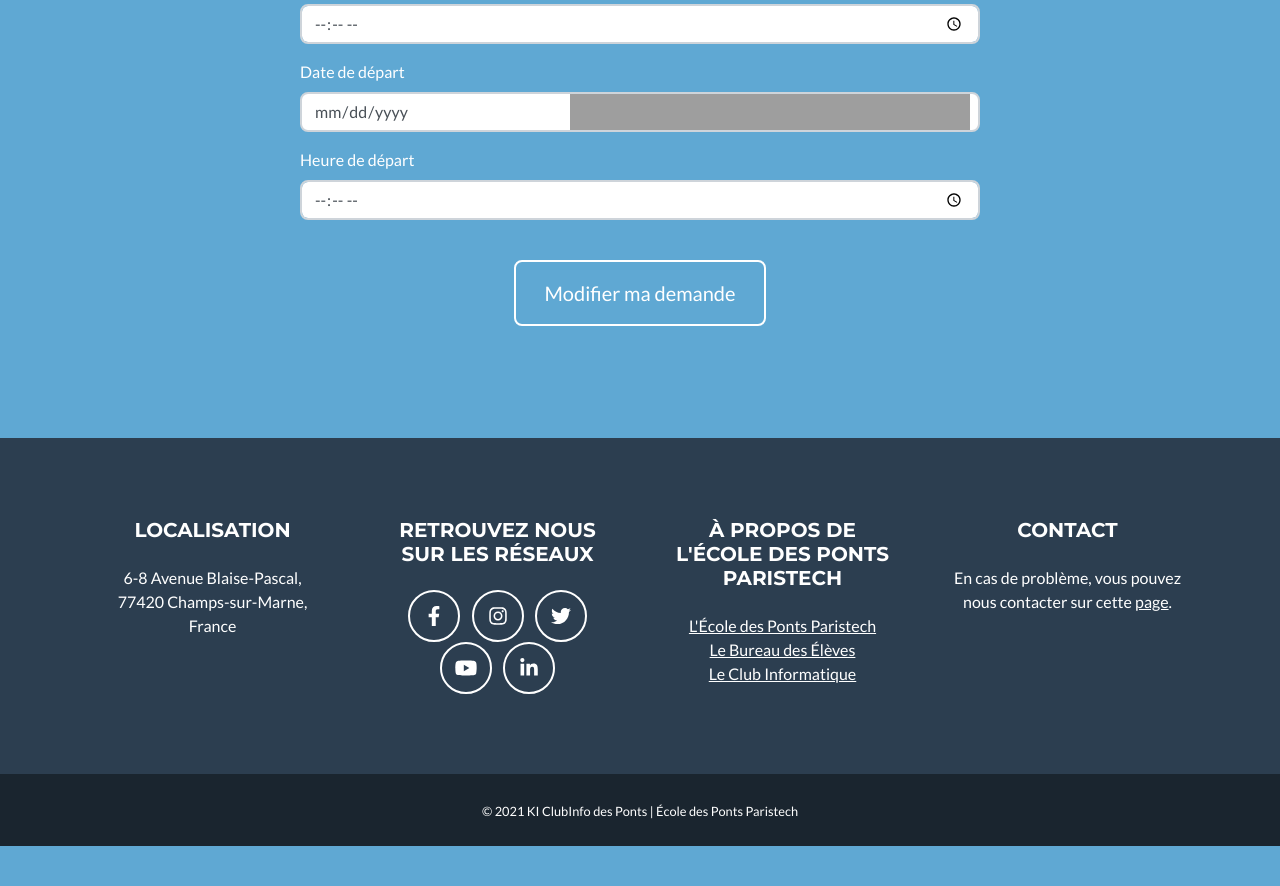
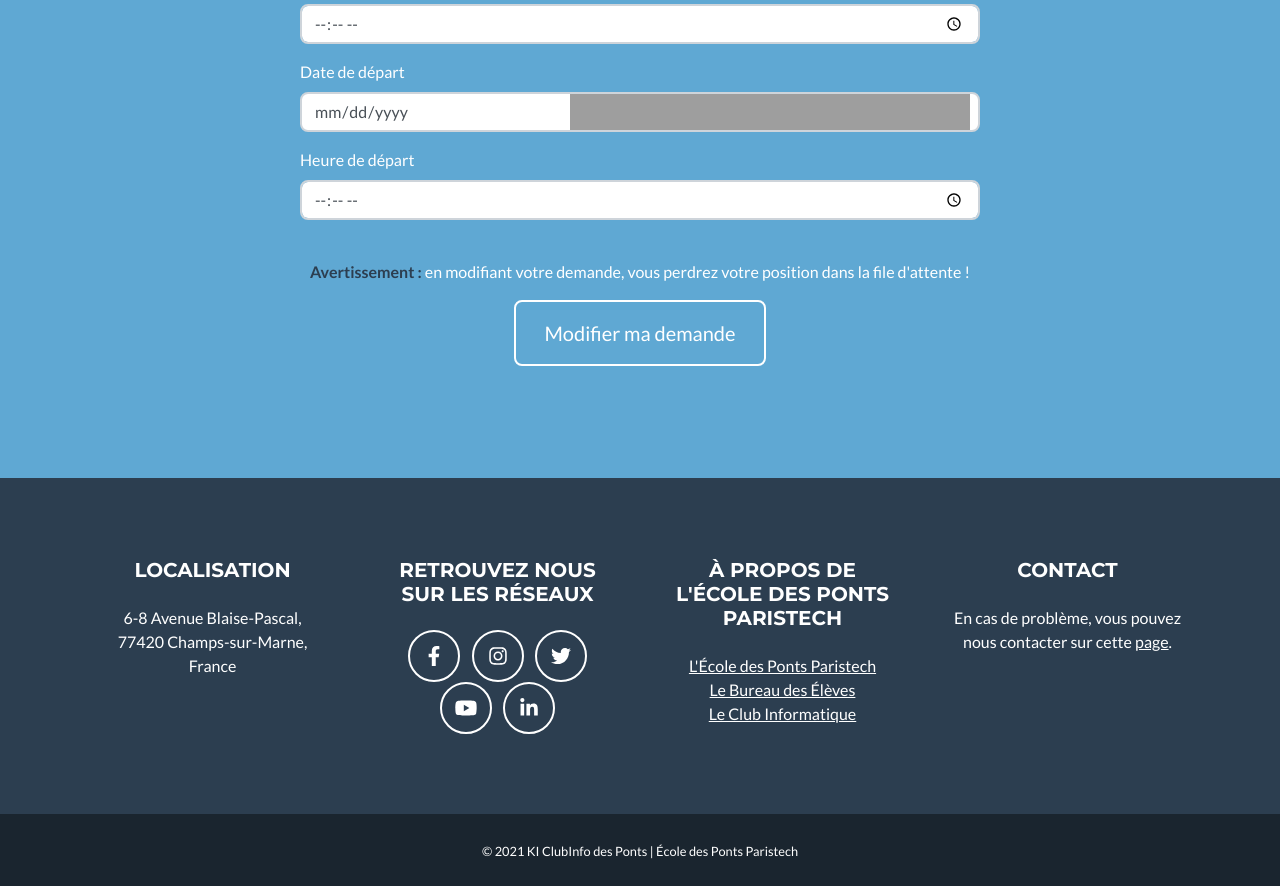
Before and after one commit to KIClubinfo/admissibles.enpc.org, a PHP site: page /choice.php in a window 1280 px wide. Shown: the part 844-1730 px from the top of the page. Before the commit the page ends 1690 px from the top, so only its background shows below. Run offline with PHP 8.4, Linux system fonts and the light colour scheme; the visitor is signed in with stand-in values (Sample User, id 1); data that the repository does not hold is empty; grey boxes are pictures that could not be loaded.

Commit message:
Avertissements de perte de shotgun en cas de modif de demande

```diff
--- a/php/cancel.php
+++ b/php/cancel.php
@@ -91,6 +91,7 @@ if(isset($_GET['cancel'])){
                     <div class="row justify-content-center">
                         <div class="col-lg-8">
                             <h3 style="text-align: center">Voulez-vous vraiment annuler votre demande ? </br> Cette action sera irréversible.</h3>
+                            <h4 style="text-align: center">En particulier, si vous refaites une demande, vous perdrez votre place dans la file d'attente.</h4>
                         </div>
                     </div>
                 </div>
--- a/php/choice.php
+++ b/php/choice.php
@@ -131,12 +131,16 @@
                                 </div>
                                 <br />
                                 <div id="success"></div>
-                                <div class="form-group text-center"><button class="btn btn-outline-light btn-xl" id="sendInscriptionButton" type="submit">
-                                <?php if($_SESSION['a_reserve']){
-                                    echo 'Modifier ma demande';}
-                                    else{
-                                        echo 'Effectuer ma demande';}?>
-                                </button></div>
+                                <div class="form-group text-center">
+                                <?php if($_SESSION['a_reserve']){echo '
+                                        <div class="text-center"><p><strong>Avertissement : </strong> en modifiant votre demande, vous perdrez votre position dans la file d\'attente !</p></div>
+                                        <button class="btn btn-outline-light btn-xl" id="sendInscriptionButton" type="submit">Modifier ma demande</button>'
+                                    ;}
+                                    else{echo'
+                                        <div class="text-center"><p><strong>À noter : </strong> après validation, toute modification ultérieure de la demande entraînera une perte de la position dans la file d\'attente.</p></div>
+                                        <button class="btn btn-outline-light btn-xl" id="sendInscriptionButton" type="submit">Effectuer ma demande</button>'
+                                    ;}?>
+                                </div>
                             </form>
                         </div>
                     </div>
```
